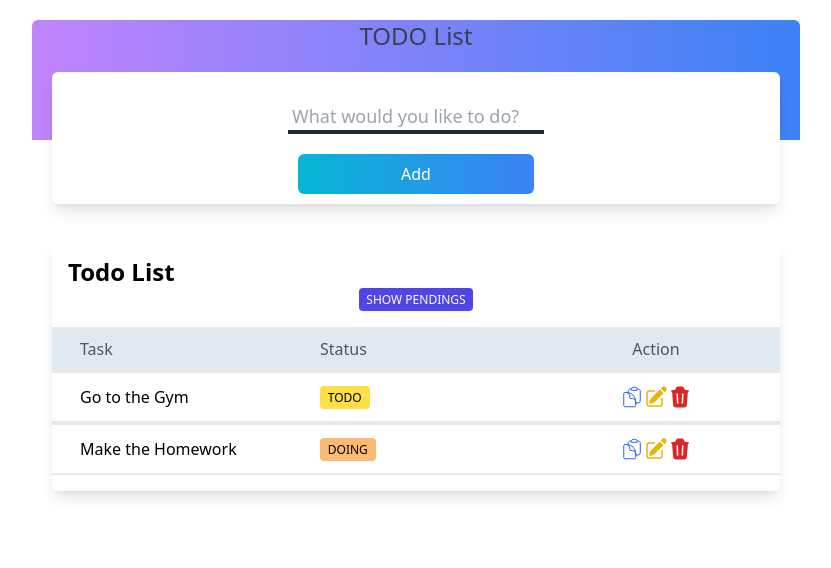
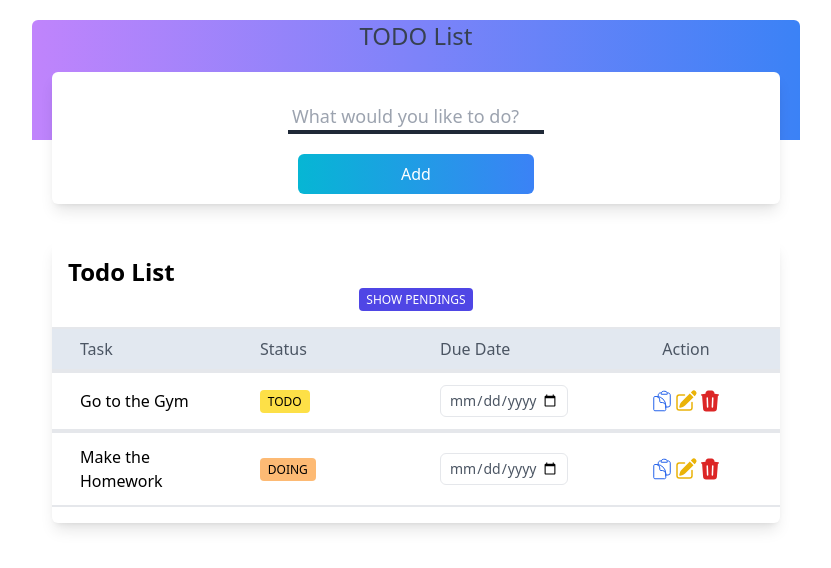
Before and after one commit to fidehlg89/vue_todo-app, a Vue app: page / in a window 1280 px wide. Shown: the top 568 px of the page, without its empty margins (224-1055 px from the left). Built offline with nearby package versions, Linux system fonts and the light colour scheme.

Commit message:
feat: set due date to tasks

```diff
--- a/src/App.vue
+++ b/src/App.vue
@@ -27,24 +27,27 @@
         class="flex flex-col items-center px-0 py-4 mx-auto mt-5 overflow-hidden bg-white rounded-md shadow-lg w-full-sm"
       >
         <h2 class="w-full px-4 text-2xl font-bold text-left">Todo List</h2>
+        <div class="flex flex-row gap-4">
           <button
             type="button"
-          @click="showPendingTasks = !showPendingTasks"
+            @click="showPendingTasks = !showPendingTasksfil"
             class="inline-block whitespace-nowrap cursor-pointer rounded px-[0.65em] pb-[0.25em] pt-[0.35em] text-center align-baseline font-medium text-xs uppercase bg-indigo-600 text-white"
           >
             {{ showPendingTasks ? 'Show All' : 'Show Pendings' }}
           </button>
+        </div>
         <div v-if="tasks.length > 0" class="w-full mt-4">
           <ul>
             <li
-              class="container grid grid-cols-3 gap-4 px-3 py-2 m-auto border-y-2 bg-slate-200"
+              class="container grid grid-cols-4 gap-4 px-3 py-2 m-auto border-y-2 bg-slate-200"
             >
               <div class="px-4 text-gray-600">Task</div>
               <div class="px-4 text-gray-600">Status</div>
+              <div class="px-4 text-gray-600">Due Date</div>
               <div class="flex justify-center text-gray-600">Action</div>
             </li>
             <li
-              class="container grid grid-cols-3 gap-4 px-3 py-3 m-auto border-y-2"
+              class="container grid grid-cols-4 gap-4 px-3 py-3 m-auto border-y-2"
               v-for="(taskItem, index) in tasks"
               :key="index"
             >
@@ -109,6 +112,14 @@
                 >
                   {{ taskItem.status }}
                 </span>
+              </div>
+              <div class="flex items-center px-4">
+                <input
+                  :value="taskItem.dueDate"
+                  @input="(e)=>setTaskDueDate(e, taskItem.id)"
+                  type="date"
+                  class="w-32 px-2 py-1 text-sm text-gray-600 border rounded-md focus:outline-none"
+                />
               </div>
               <div class="flex items-center justify-center">
                 <button
@@ -278,8 +289,12 @@ export default {
         newStatus: task.status
       })
     },
-    filterPendingTask () {
-      console.log('Filter')
+    setTaskDueDate (e, taskId) {
+      console.log(e.target.value)
+      this.$store.dispatch('updateTaskDate', {
+        taskId: taskId,
+        date: e.target.value
+      })
     }
   }
 }
--- a/src/store/index.js
+++ b/src/store/index.js
@@ -16,12 +16,14 @@ export default new Vuex.Store({
       {
         id: uuidv4(),
         text: 'Go to the Gym',
-        status: TaskStatusEnum.todo
+        status: TaskStatusEnum.todo,
+        dueDate: null
       },
       {
         id: uuidv4(),
         text: 'Make the Homework',
-        status: TaskStatusEnum.doing
+        status: TaskStatusEnum.doing,
+        dueDate: null
       }
     ]
   },
@@ -46,6 +48,12 @@ export default new Vuex.Store({
       if (task) {
         task.status = newStatus
       }
+    },
+    updateDate: (state, { taskId, date }) => {
+      const task = state.tasks.find((item) => item.id === taskId)
+      if (task) {
+        task.dueDate = date
+      }
     }
   },
   actions: {
@@ -60,6 +68,9 @@ export default new Vuex.Store({
     },
     updateTaskStatus: ({ commit }, { taskId, newStatus }) => {
       commit('updateStatus', { taskId, newStatus })
+    },
+    updateTaskDate: ({ commit }, { taskId, date }) => {
+      commit('updateDate', { taskId, date })
     }
   }
 })
```
Also changed, not shown: 1 other file (tests, documents, lock files or other folders). Lines whose indentation alone changed are shown as unchanged.
